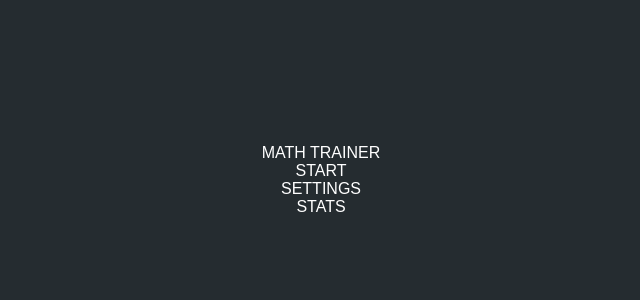
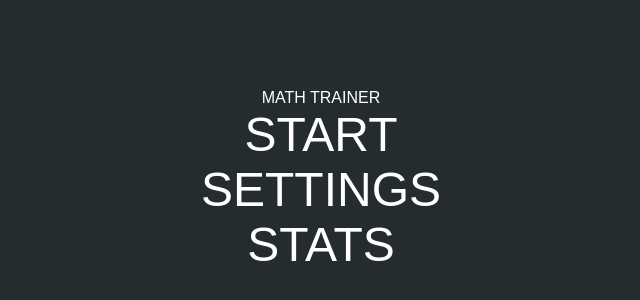
Before and after one commit to alishermuhamed/math-trainer, a React app: page /#/ in a window 1280 px wide. Shown: the part 220-520 px from the top of the page, without its empty margins (319-959 px from the left). Built offline with nearby package versions, Linux system fonts and the light colour scheme.

Commit message:
Link component font-size is 300%

```diff
--- a/src/components/link/style.css
+++ b/src/components/link/style.css
@@ -1,4 +1,5 @@
 .link {
   color: #ffffff;
   text-decoration: none;
+  font-size: 300%;
 }
```
